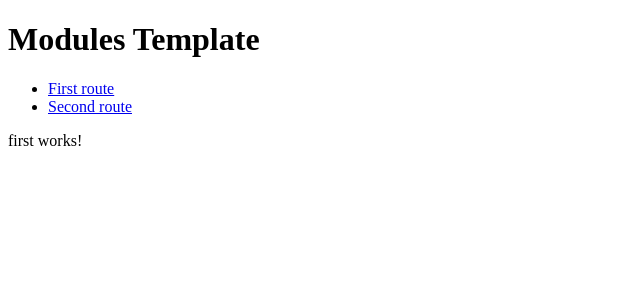
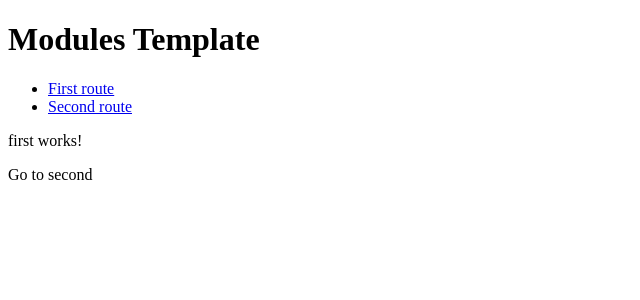
Before and after one commit to alexunjm/angular-11-review, an Angular app: page /first in a window 1280 px wide. Shown: the top 300 px of the page, without its empty margins (0-640 px from the left). Built offline with nearby package versions, Linux system fonts and the light colour scheme.

Commit message:
router navigate and queryParams

```diff
--- a/src/app/app-routing.module.ts
+++ b/src/app/app-routing.module.ts
@@ -7,9 +7,9 @@ import { SecondComponent } from './second/second.component';
 const routes: Routes = [
   { path: 'first', component: FirstComponent },
   { path: 'second', component: SecondComponent },
-  { path: 'page-not-found', component: PageNotFoundComponent },
+  // { path: 'page-not-found', component: PageNotFoundComponent },
   { path: '', redirectTo: '/first', pathMatch: 'full' }, // redirect to `first-component`
-  { path: '**', redirectTo: '/page-not-found' },
+  { path: '**', component: PageNotFoundComponent },
 ];
 
 @NgModule({
--- a/src/app/first/first.component.html
+++ b/src/app/first/first.component.html
@@ -1 +1,3 @@
+<p>{{ name }}</p>
 <p>first works!</p>
+<a (click)="goToSecond()">Go to second</a>
--- a/src/app/first/first.component.ts
+++ b/src/app/first/first.component.ts
@@ -1,15 +1,26 @@
 import { Component, OnInit } from '@angular/core';
+import { ActivatedRoute, Router } from '@angular/router';
 
 @Component({
   selector: 'app-first',
   templateUrl: './first.component.html',
-  styleUrls: ['./first.component.scss']
+  styleUrls: ['./first.component.scss'],
 })
 export class FirstComponent implements OnInit {
-
-  constructor() { }
+  name: any;
+  constructor(private router: Router, private route: ActivatedRoute) {}
 
   ngOnInit(): void {
+    this.route.queryParams.subscribe((params) => {
+      this.name = params['name'];
+    });
   }
 
+  goToSecond() {
+    /*
+      /first/sub-route
+      this.router.navigate(['sub-route'], { relativeTo: this.route });
+    */
+    this.router.navigate(['first'], { queryParams: { name: 'Alex' } });
+  }
 }
```
Also changed, not shown: 1 other file (tests, documents, lock files or other folders).
